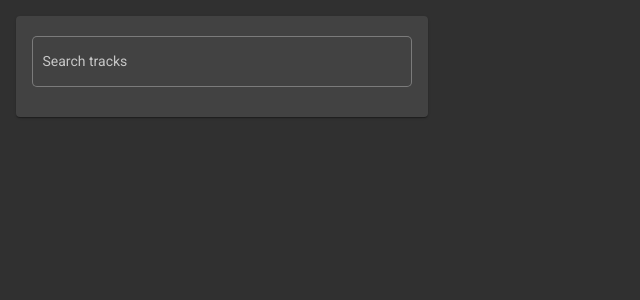
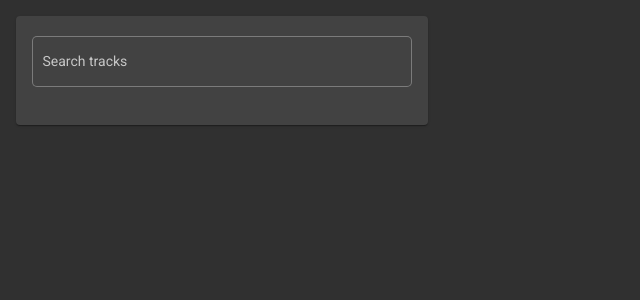
Before and after one commit to thibseisel/odeon-web, an Angular app in the folder web/: page / in a window 1280 px wide. Shown: the top 300 px of the page, without its empty margins (0-640 px from the left). Built offline with nearby package versions, Linux system fonts and the light colour scheme; what angular-in-memory-web-api would draw is missing.

Commit message:
Apply bottom padding to all lists

```diff
--- a/web/src/styles.scss
+++ b/web/src/styles.scss
@@ -8,3 +8,9 @@ body {
     margin: 0;
     font-family: Roboto, "Helvetica Neue", sans-serif;
 }
+
+/* Apply the same padding on top and bottom of lists (8dp as per Material Design specs). */
+mat-list, mat-action-list {
+    padding-top: 8px;
+    padding-bottom: 8px;
+}
```
